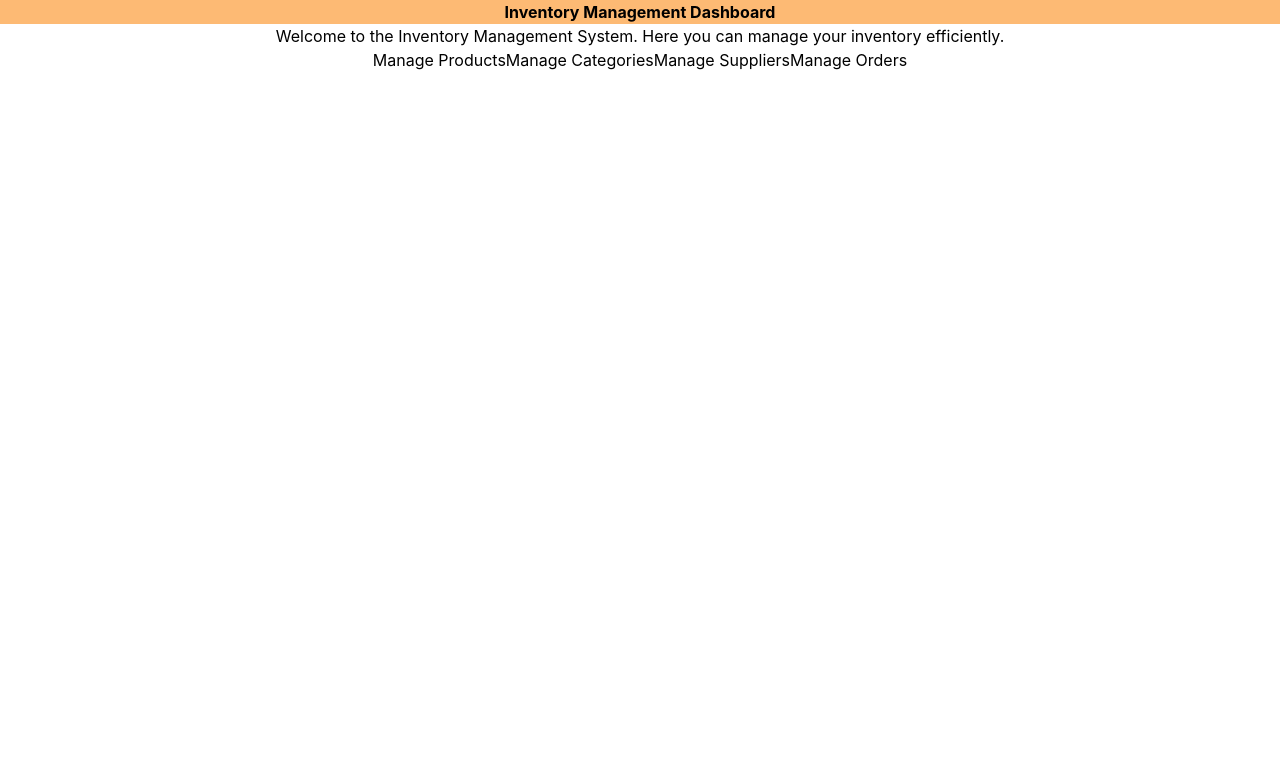
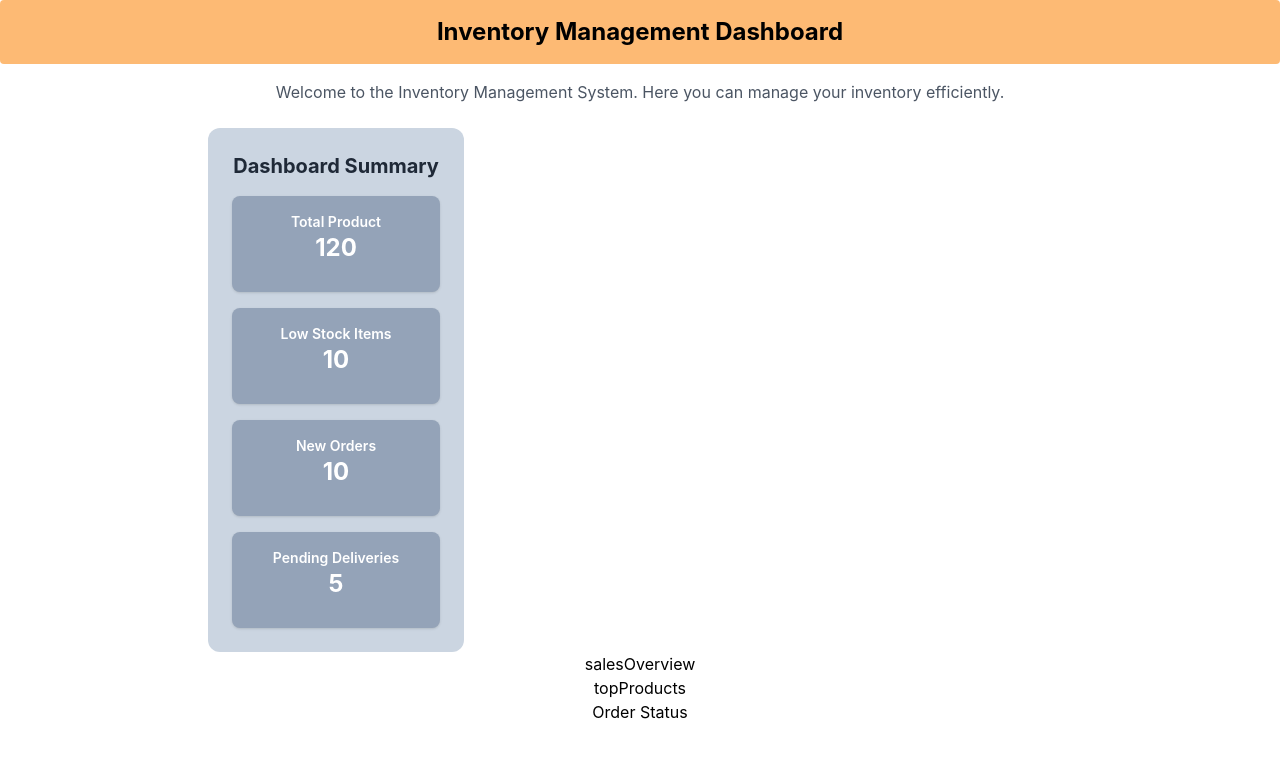
Before and after one commit to anik0103/inventory-management-system, a React (Create React App) app: page / in a window 1280 px wide. Shown: the top 758 px of the page. Built offline with nearby package versions, Linux system fonts and the light colour scheme.

Commit message:
Added SummaryCards UI with Tailwind CSS

```diff
--- a/src/App.js
+++ b/src/App.js
@@ -1,11 +1,11 @@
 // import logo from './logo.svg';
 import './App.css';
-import Dashboard from './Components/Dashboard';
+import Dashboard from './Dashbord/Dashboard';
 
 function App() {
   return (
     <div className="App">
-      <Dashboard />
+      <Dashboard/>
     </div>
   );
 }
--- a/src/Components/Dashboard.js
+++ /dev/null
@@ -1,19 +0,0 @@
-const Dashboard = () => {
-  return (
-    <div className="dashboard">
-        <h1 className="bg-orange-300 font-bold">Inventory Management Dashboard</h1>
-        <p>Welcome to the Inventory Management System. Here you can manage your inventory efficiently.</p>
-        <div className="dashboard-links">
-            <a href="/products" className="dashboard-link">Manage Products</a>
-            <a href="/categories" className="dashboard-link">Manage Categories</a>
-            <a href="/suppliers" className="dashboard-link">Manage Suppliers</a>
-            <a href="/orders" className="dashboard-link">Manage Orders</a>
-        </div>
-    </div>
-  );
-}
- export default Dashboard;
-
-// Note: This code is a simple React component that serves as a dashboard for an inventory management system.
-// It includes links to manage products, categories, suppliers, and orders.
-// You can customize the links and styles as per your requirements.
--- /dev/null
+++ b/src/Dashbord/Dashboard.js
@@ -0,0 +1,24 @@
+import React from 'react';
+import SummaryCards from './SummaryCards';
+import SalesOverview from './SalesOverview';
+import TopProducts from './TopProducts';
+import OrderStatus from './OrderStatus';
+const Dashboard = () => {
+  return (
+    <div className="dashboard">
+      <h1 className="bg-orange-300 font-bold text-2xl mb-4 p-4 rounded">
+        Inventory Management Dashboard
+      </h1>
+      <p className="mb-6 text-gray-600">
+        Welcome to the Inventory Management System. Here you can manage your inventory efficiently.
+      </p>
+
+      <SummaryCards />
+      <SalesOverview />
+      <TopProducts />
+      <OrderStatus />
+    </div>
+  );
+};
+
+export default Dashboard;
--- /dev/null
+++ b/src/Dashbord/OrderStatus.js
@@ -0,0 +1,8 @@
+const OrderStatus =()=>{
+    return(
+        <div>
+            <h1>Order Status</h1>
+        </div>
+    )
+}
+export default OrderStatus;
--- /dev/null
+++ b/src/Dashbord/SalesOverview.js
@@ -0,0 +1,8 @@
+const SalesOverview =()=>{
+    return(
+        <div>
+            <h1>salesOverview</h1>
+        </div>
+    )
+}
+export default SalesOverview;
--- /dev/null
+++ b/src/Dashbord/SummaryCards.js
@@ -0,0 +1,35 @@
+import React from "react";
+
+const SummaryCards = () => {
+  return (
+    <div>
+      <div className="bg-slate-300 w-fit p-6 rounded-xl  mx-auto ml-52 ">
+        <h2 className="text-xl font-bold text-gray-800 mb-4">Dashboard Summary</h2>
+
+        <div className="flex flex-col gap-4">
+          <div className="bg-slate-400 w-52 h-24 p-4 rounded-lg shadow">
+            <h3 className="text-sm font-semibold text-white">Total Product</h3>
+            <p className="text-2xl font-bold text-white">120</p>
+          </div>
+
+          <div className="bg-slate-400 w-52 h-24 p-4 rounded-lg shadow">
+            <h3 className="text-sm font-semibold text-white">Low Stock Items</h3>
+            <p className="text-2xl font-bold text-white">10</p>
+          </div>
+
+          <div className="bg-slate-400 w-52 h-24 p-4 rounded-lg shadow">
+            <h3 className="text-sm font-semibold text-white">New Orders</h3>
+            <p className="text-2xl font-bold text-white">10</p>
+          </div>
+
+          <div className="bg-slate-400 w-52 h-24 p-4 rounded-lg shadow">
+            <h3 className="text-sm font-semibold text-white">Pending Deliveries</h3>
+            <p className="text-2xl font-bold text-white">5</p>
+          </div>
+        </div>
+      </div>
+    </div>
+  );
+};
+
+export default SummaryCards;
--- /dev/null
+++ b/src/Dashbord/TopProducts.js
@@ -0,0 +1,8 @@
+const TopProducts =()=>{
+    return(
+        <div>
+            <h1>topProducts</h1>
+        </div>
+    )
+}
+export default TopProducts;
```
Also changed, not shown: 1 other file (tests, documents, lock files or other folders).
